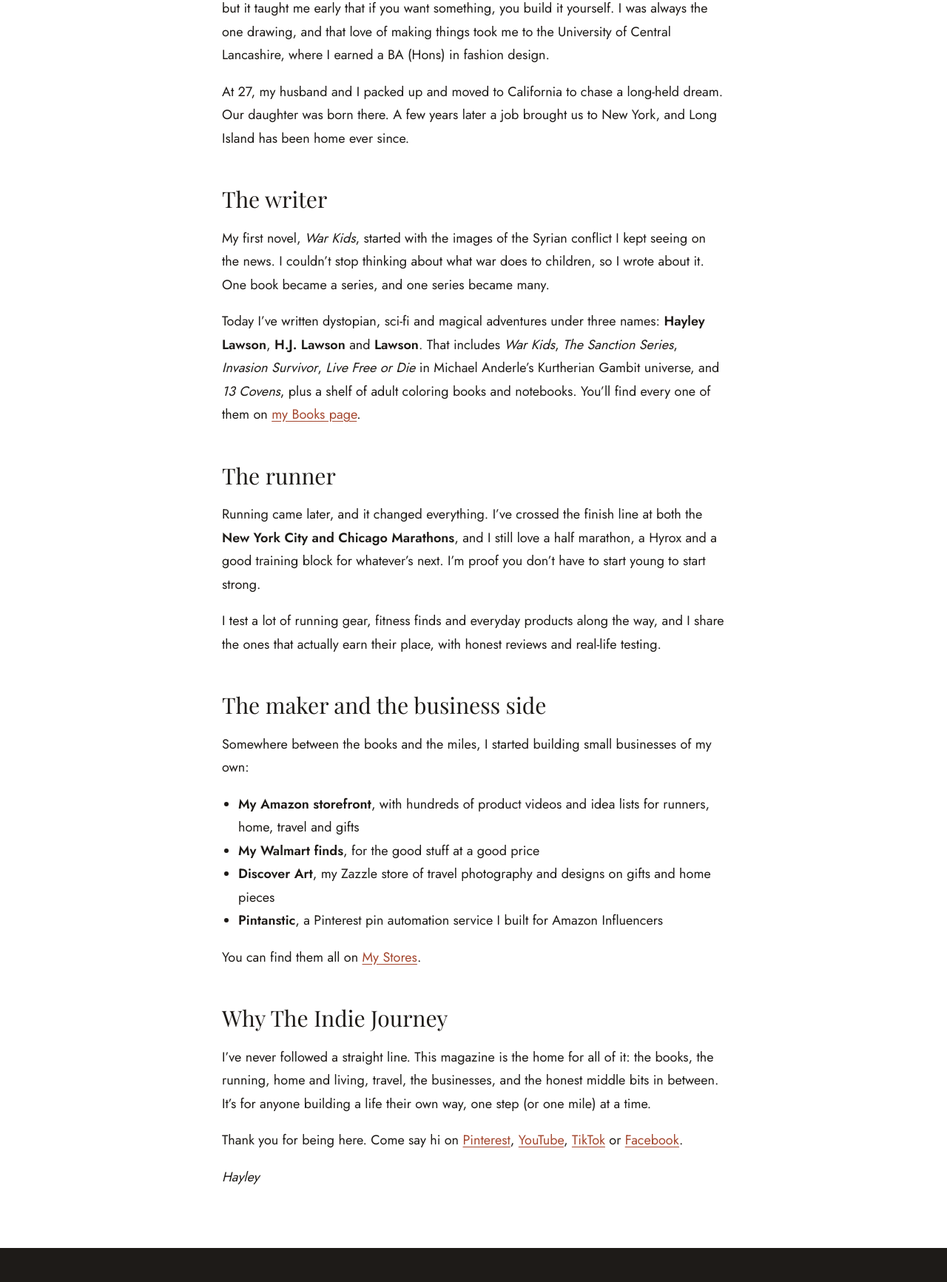
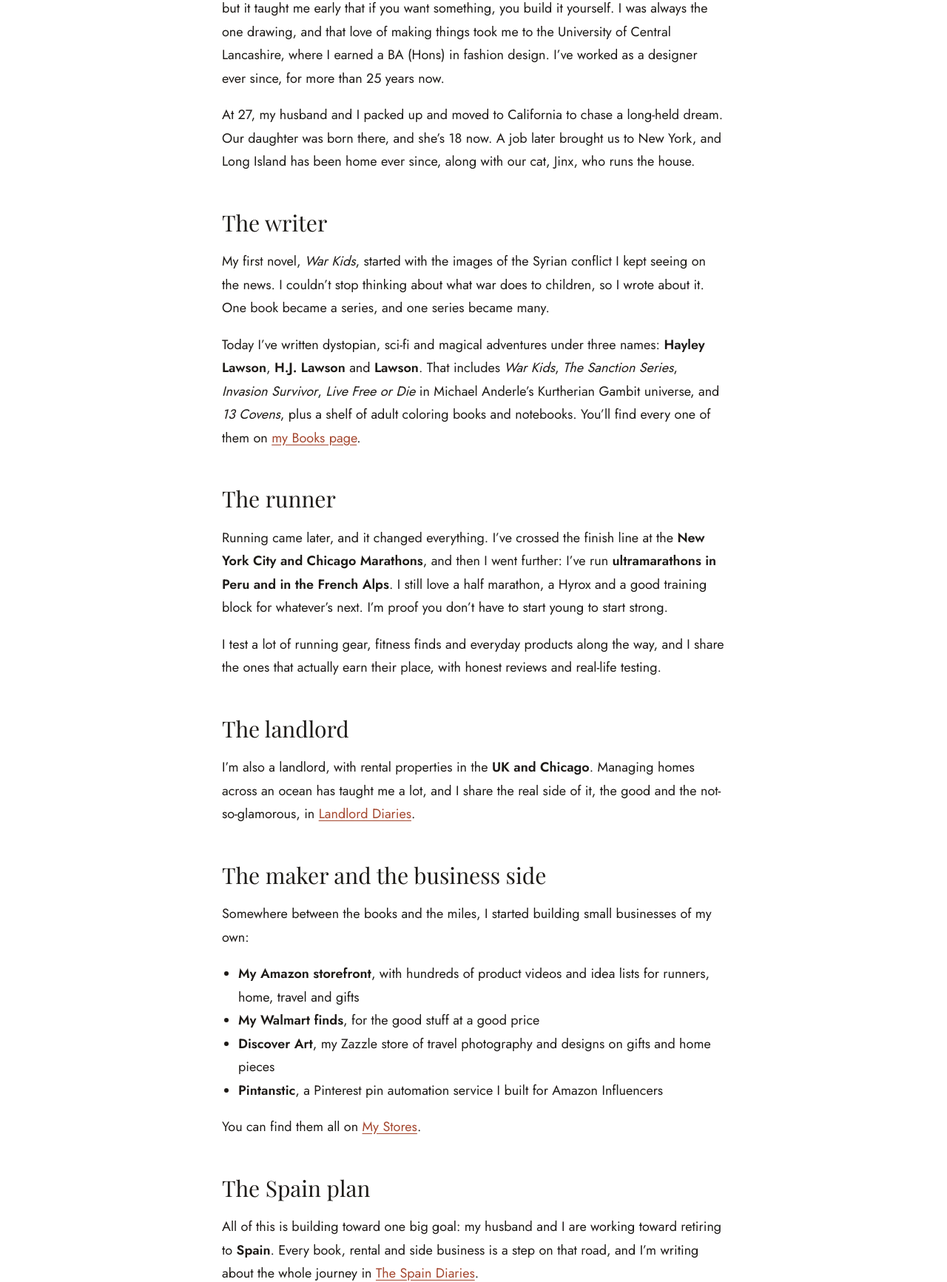
Before and after one commit to hlawson2027/indiejourney, an Astro site: page /about in a window 1280 px wide. Shown: the part 634-2367 px from the top of the page at 74% size. Built offline with nearby package versions, Linux system fonts and the light colour scheme; Astro itself is replaced by a stand-in of ours.

Commit message:
About page: design career, ultras, landlord, family, Spain plan
Co-Authored-By: Claude Opus 5.5 <noreply@anthropic.com>
Claude-Session: https://claude.ai/code/session_017b1RDhAyxkrrvHqLjRha7f

```diff
--- a/src/content/pages/about.md
+++ b/src/content/pages/about.md
@@ -3,15 +3,15 @@ title: "About Me"
 image: ""
 seo:
   title: "About Hayley Lawson | The Indie Journey"
-  description: "Hayley Lawson is a Lancaster-born, Long Island-based author, marathon runner and creator building an independent life. This is her story."
+  description: "Hayley Lawson is a Lancaster-born designer, author, ultramarathon runner and landlord on Long Island, working toward retiring to Spain. This is her story."
 ---
 Hi, I'm Hayley, and welcome to The Indie Journey.
 
 ## Where it started
 
-I was born in Lancaster, England, one of six kids raised by a single parent. It wasn't easy, but it taught me early that if you want something, you build it yourself. I was always the one drawing, and that love of making things took me to the University of Central Lancashire, where I earned a BA (Hons) in fashion design.
+I was born in Lancaster, England, one of six kids raised by a single parent. It wasn't easy, but it taught me early that if you want something, you build it yourself. I was always the one drawing, and that love of making things took me to the University of Central Lancashire, where I earned a BA (Hons) in fashion design. I've worked as a designer ever since, for more than 25 years now.
 
-At 27, my husband and I packed up and moved to California to chase a long-held dream. Our daughter was born there. A few years later a job brought us to New York, and Long Island has been home ever since.
+At 27, my husband and I packed up and moved to California to chase a long-held dream. Our daughter was born there, and she's 18 now. A job later brought us to New York, and Long Island has been home ever since, along with our cat, Jinx, who runs the house.
 
 ## The writer
 
@@ -21,9 +21,13 @@ Today I've written dystopian, sci-fi and magical adventures under three names: *
 
 ## The runner
 
-Running came later, and it changed everything. I've crossed the finish line at both the **New York City and Chicago Marathons**, and I still love a half marathon, a Hyrox and a good training block for whatever's next. I'm proof you don't have to start young to start strong.
+Running came later, and it changed everything. I've crossed the finish line at the **New York City and Chicago Marathons**, and then I went further: I've run **ultramarathons in Peru and in the French Alps**. I still love a half marathon, a Hyrox and a good training block for whatever's next. I'm proof you don't have to start young to start strong.
 
 I test a lot of running gear, fitness finds and everyday products along the way, and I share the ones that actually earn their place, with honest reviews and real-life testing.
+
+## The landlord
+
+I'm also a landlord, with rental properties in the **UK and Chicago**. Managing homes across an ocean has taught me a lot, and I share the real side of it, the good and the not-so-glamorous, in [Landlord Diaries](/landlord-diaries/).
 
 ## The maker and the business side
 
@@ -36,9 +40,13 @@ Somewhere between the books and the miles, I started building small businesses o
 
 You can find them all on [My Stores](/stores/).
 
+## The Spain plan
+
+All of this is building toward one big goal: my husband and I are working toward retiring to **Spain**. Every book, rental and side business is a step on that road, and I'm writing about the whole journey in [The Spain Diaries](/spain-diaries/).
+
 ## Why The Indie Journey
 
-I've never followed a straight line. This magazine is the home for all of it: the books, the running, home and living, travel, the businesses, and the honest middle bits in between. It's for anyone building a life their own way, one step (or one mile) at a time.
+I've never followed a straight line. This magazine is the home for all of it: design, books, running, home and living, travel, rentals, the businesses, the road to Spain, and the honest middle bits in between. It's for anyone building a life their own way, one step (or one mile) at a time.
 
 Thank you for being here. Come say hi on [Pinterest](https://www.pinterest.com/hlawsonny/), [YouTube](https://www.youtube.com/@indiejourney-z2o), [TikTok](https://www.tiktok.com/@hayleys_hobbies) or [Facebook](https://www.facebook.com/profile.php?id=61594838702949).
 
```
